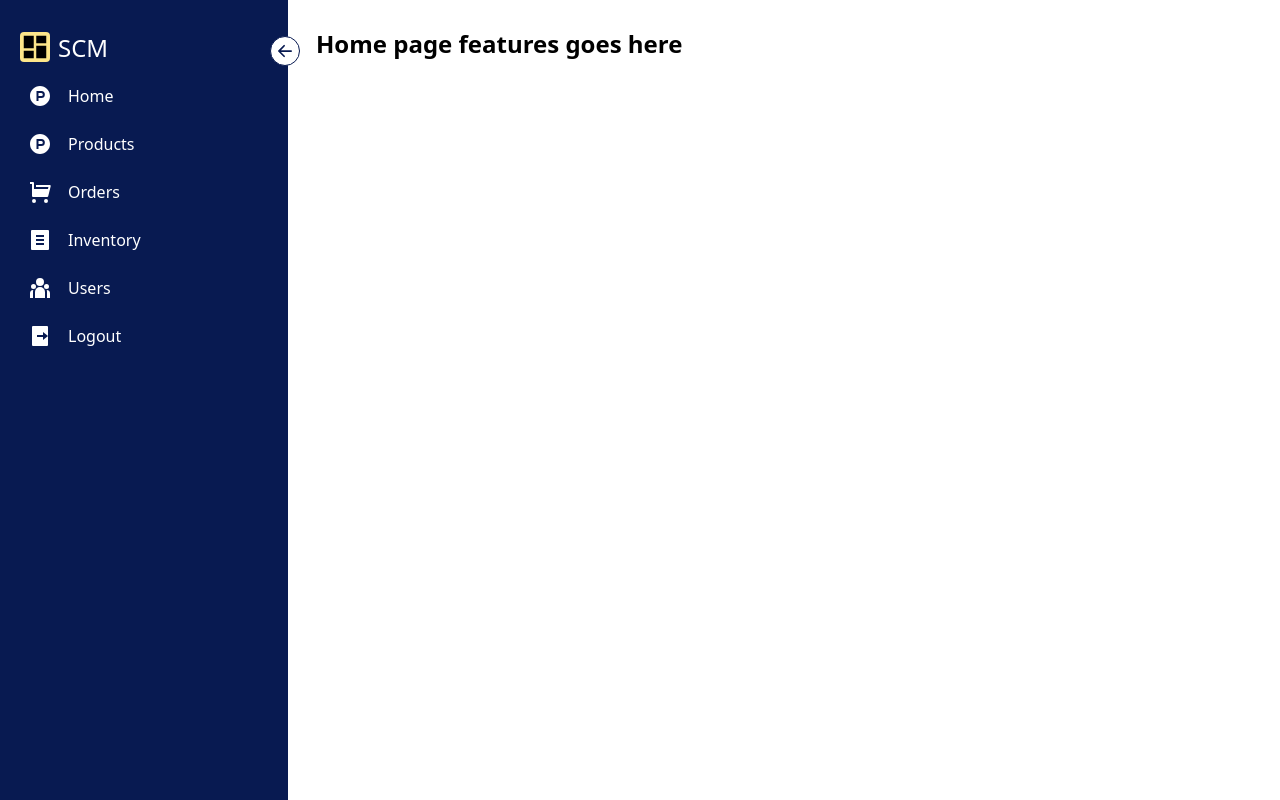
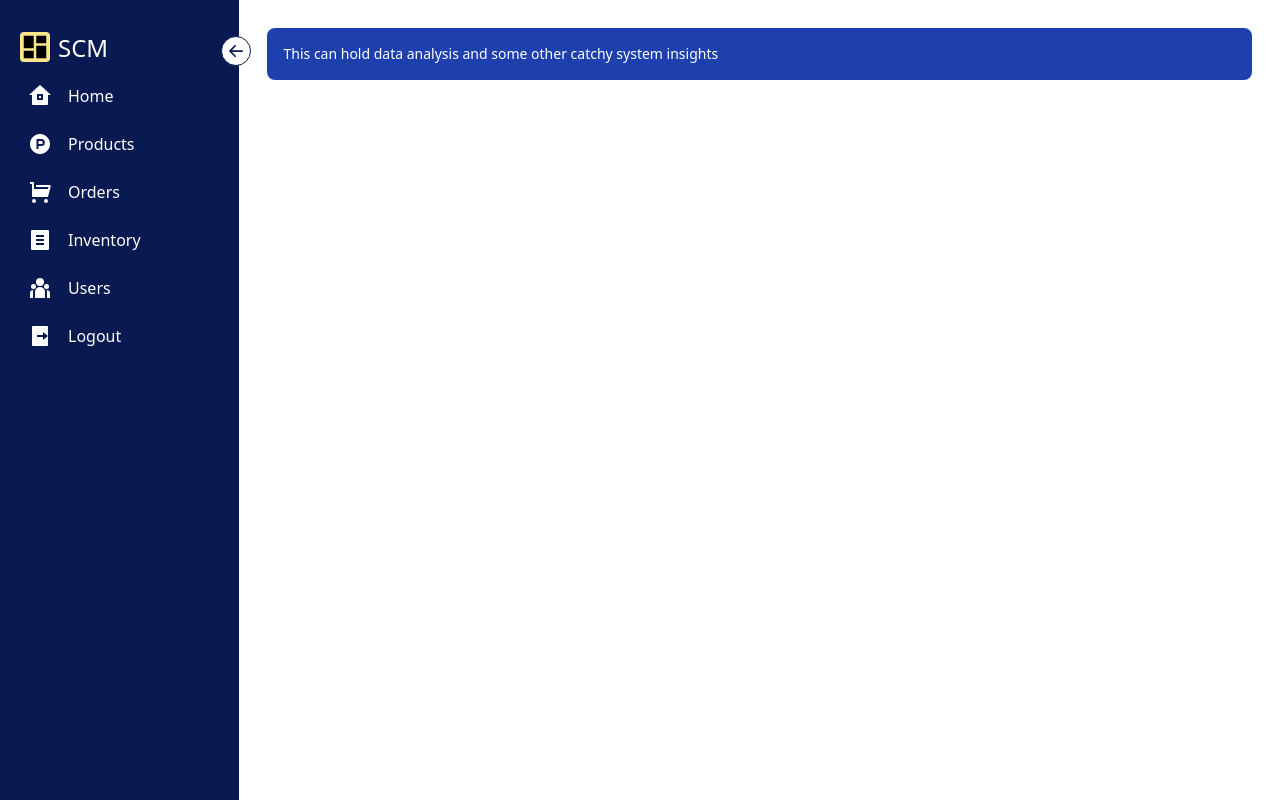
Before and after one commit to titusdishon/supply-chain-manager, a React (Create React App) app in the folder frontend/: page /home in a window 1280 px wide. Built offline with nearby package versions, Linux system fonts and the light colour scheme; sample sign-in values are in the browser's storage; the HTML template or start-up script is replaced by a standard one.

Commit message:
make changes to the home page and alert pages

```diff
--- a/frontend/src/components/dashboard/home.tsx
+++ b/frontend/src/components/dashboard/home.tsx
@@ -1,12 +1,13 @@
 import React from "react";
 import Sidebar from "./sidebar";
+import { InfoAlert } from "../shared/alerts";
 
 const Home: React.FC = () => {
   return (
     <div className="flex">
       <Sidebar />
-      <div className="p-7">
-        <h1 className="text-2xl font-semibold">Home page features goes here</h1>
+      <div className="p-7 w-full">
+        <InfoAlert message="This can hold data analysis and some other catchy system insights" />{" "}
       </div>
     </div>
   );
--- a/frontend/src/components/dashboard/sidebar.tsx
+++ b/frontend/src/components/dashboard/sidebar.tsx
@@ -7,6 +7,7 @@ import {
   RiFileListFill,
   RiShoppingCartFill,
   RiLogoutBoxRFill,
+  RiHome8Fill,
 } from "react-icons/ri";
 import { useNavigate } from "react-router-dom";
 
@@ -29,7 +30,7 @@ const Sidebar = () => {
   const Menus: Menu[] = [
     {
       title: "Home",
-      icon: RiProductHuntFill,
+      icon: RiHome8Fill,
       onClick: (path: string) => routeChange(path),
       path: "",
     },
--- a/frontend/src/components/shared/alerts.tsx
+++ b/frontend/src/components/shared/alerts.tsx
@@ -7,7 +7,7 @@ interface AlertProps {
 export const InfoAlert: React.FC<AlertProps> = ({ message }) => {
   return (
     <div
-      className="p-4 mb-4 text-sm text-blue-800 rounded-lg bg-blue-50 dark:bg-gray-800 dark:text-blue-400"
+      className="p-4 mb-4 text-sm text-white rounded-lg bg-blue-800 "
       role="alert"
     >
       {message}
@@ -18,7 +18,7 @@ export const InfoAlert: React.FC<AlertProps> = ({ message }) => {
 export const ErrorAlert: React.FC<AlertProps> = ({ message }) => {
   return (
     <div
-      className="p-4 mb-4 text-sm text-red-800 rounded-lg bg-red-50 dark:bg-gray-800 dark:text-red-400"
+      className="p-4 mb-4 text-sm text-white rounded-lg bg-red-800 "
       role="alert"
     >
       {message}
```
